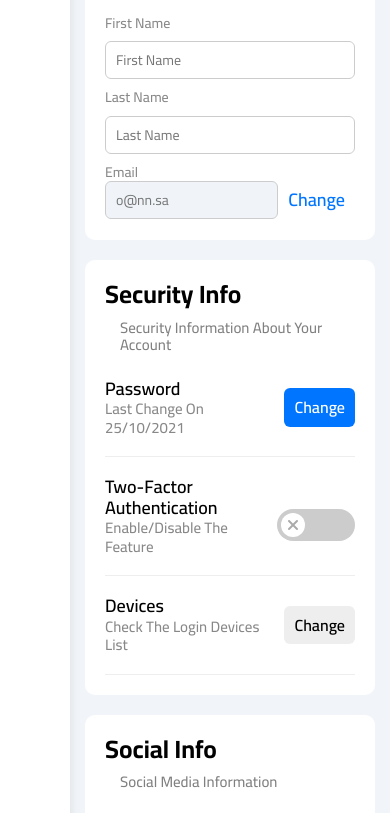
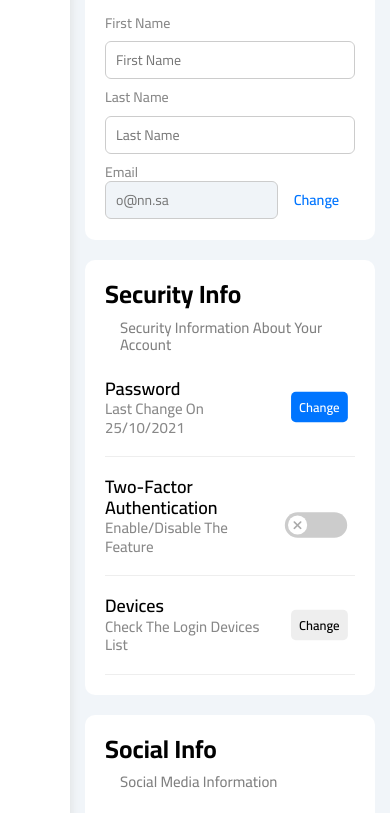
Before and after one commit to Omar06221/Dashboard, a plain HTML site: page settings.html in a window 390 px wide. Shown: the part 664-1477 px from the top of the page. Drawn offline with Linux system fonts and the light colour scheme.

Commit message:
Add files via upload

```diff
--- a/css/frame-work.css
+++ b/css/frame-work.css
@@ -293,4 +293,9 @@
   border-radius: 10px;
   overflow: hidden;
 }
+@media (max-width: 767px) {
+  .mob-scale {
+    transform: scale(0.8);
+  }
+}
 /* End Components */
--- a/css/main.css
+++ b/css/main.css
@@ -807,6 +807,9 @@ label input[type="checkbox"]:checked + .toggle-switch::after {
   background-color: #eee;
 }
 @media (max-width: 767px) {
+  .profile .details .row {
+    justify-content: center;
+  }
   .profile .details .row h2,
   .profile .details .row p {
     text-align: center;
--- a/settings.html
+++ b/settings.html
@@ -117,7 +117,7 @@
                 </div>
                 <label>
                   <input type="checkbox" />
-                  <div class="toggle-switch"></div>
+                  <div class="toggle-switch mob-scale"></div>
                 </label>
               </div>
               <textarea
@@ -161,7 +161,7 @@
                     <input
                       type="button"
                       value="Change"
-                      class="c-blue fw-600 b-none p-10"
+                      class="c-blue fw-600 b-none p-10 mob-scale"
                     />
                   </div>
                 </div>
@@ -182,7 +182,7 @@
                 <input
                   type="button"
                   value="Change"
-                  class="c-white bg-blue fw-600 b-none p-10 rad-6 w-fit"
+                  class="c-white bg-blue fw-600 b-none p-10 rad-6 w-fit mob-scale"
                 />
               </div>
               <div class="row between-flex pb-20 mt-20 b-b-eee">
@@ -192,7 +192,7 @@
                 </div>
                 <label>
                   <input type="checkbox" />
-                  <div class="toggle-switch"></div>
+                  <div class="toggle-switch mob-scale""></div>
                 </label>
               </div>
               <div class="row between-flex pb-20 mt-20 b-b-eee">
@@ -203,7 +203,7 @@
                 <input
                   type="button"
                   value="Change"
-                  class="c-black bg-eee fw-600 b-none p-10 rad-6 w-fit"
+                  class="c-black bg-eee fw-600 b-none p-10 rad-6 w-fit mob-scale"
                 />
               </div>
             </div>
```
